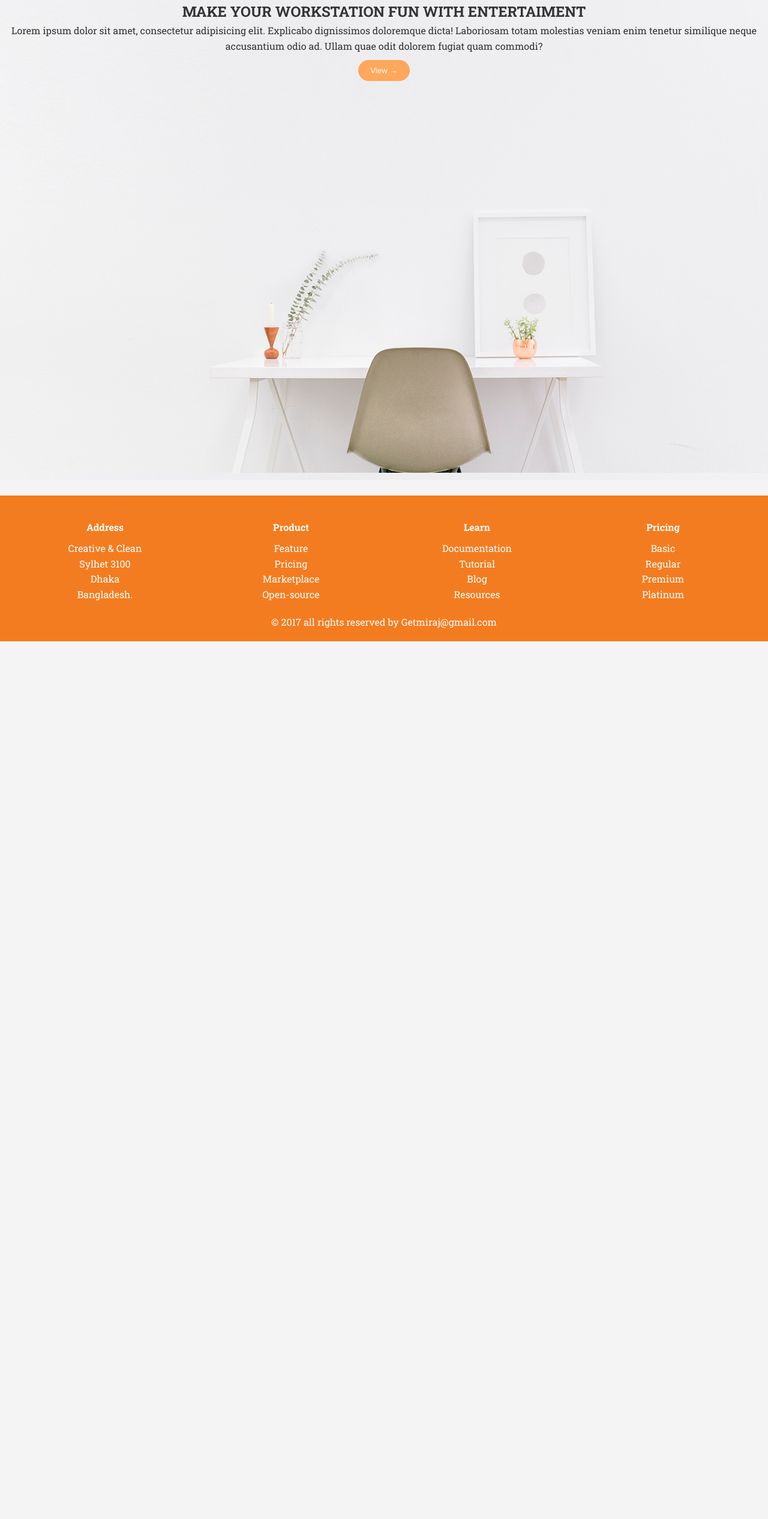
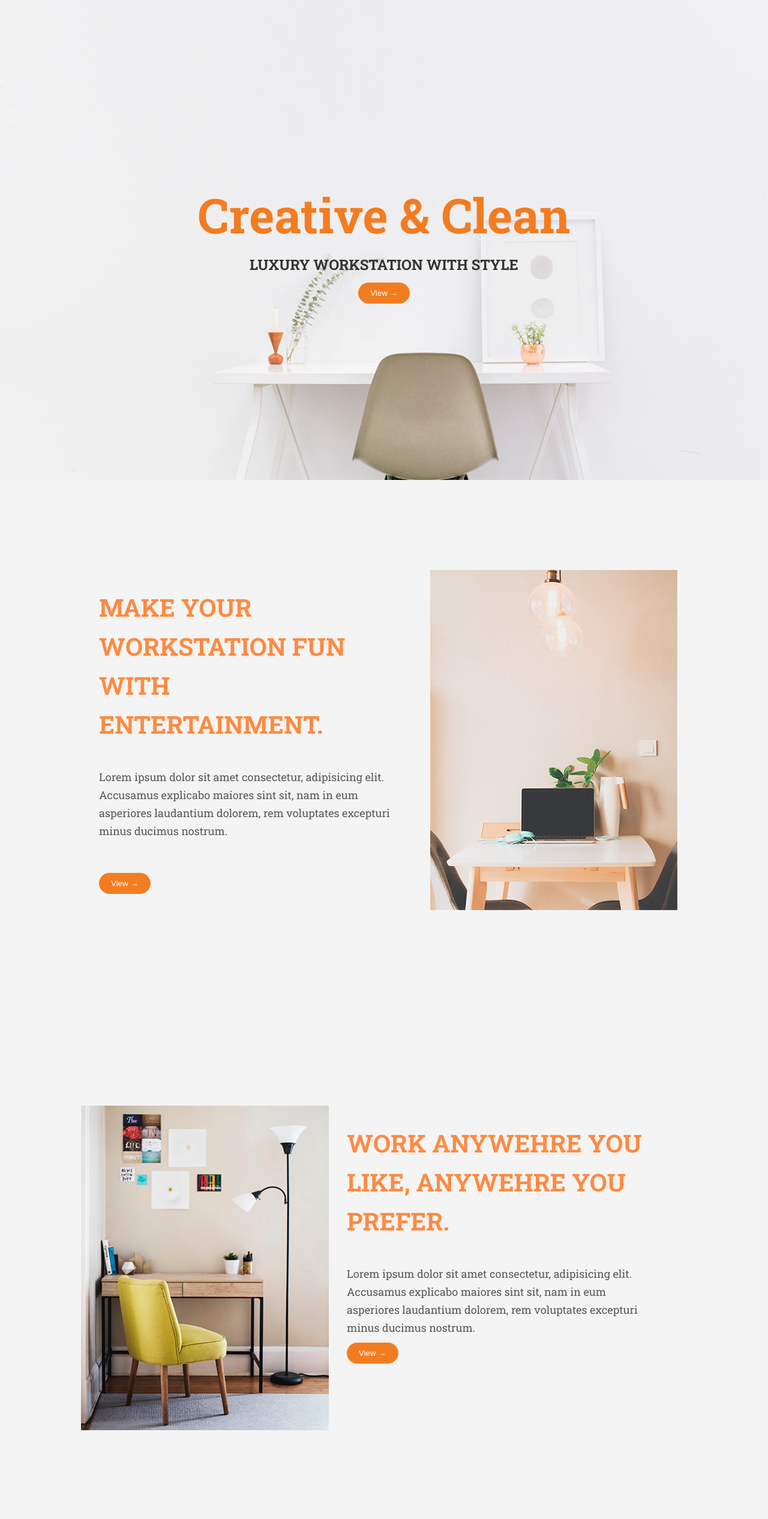
Before and after one commit to Santi0103/trabajo2, a plain HTML site: page index.html in a window 1280 px wide. Shown: the top 2532 px of the page at 60% size. Before the commit the page ends 1069 px from the top, so only its background shows below. Drawn offline with Linux system fonts and the light colour scheme.

Commit message:
KM - casi terminado, falta el degrade

```diff
--- a/index.html
+++ b/index.html
@@ -9,14 +9,46 @@
 <body>
 <main>
     <section class="banner">
-<h2>MAKE YOUR WORKSTATION FUN WITH ENTERTAIMENT</h2>
-<p>Lorem ipsum dolor sit amet, consectetur adipisicing elit. Explicabo
-    dignissimos doloremque dicta! Laboriosam totam molestias veniam enim
-    tenetur similique neque accusantium odio ad. Ullam quae odit dolorem fugiat
-    quam commodi?</p>
+        <h1><span>Creative & Clean</h1></span>
+        <h2>LUXURY WORKSTATION WITH STYLE</h2>
         <button>View →</button>
     </section>
-</main><br>
+
+    <section class="banner2">
+    <div class="text">
+      <h3>MAKE YOUR WORKSTATION FUN WITH ENTERTAINMENT.</h3>
+      <p>Lorem ipsum dolor sit amet consectetur, adipisicing elit. Accusamus explicabo maiores sint sit, nam
+        in eum asperiores laudantium dolorem, rem voluptates excepturi minus ducimus nostrum.</p>
+        <button>View →</button>
+    </div>
+    <aside class="imagen">
+      <img src="assets/imagenes/imagen2.png"/>
+    </aside>
+    </section><br>
+
+
+    <section class="banner3">
+    <aside class="image">
+      <img src="assets/imagenes/imagen3.png"/>
+    </aside>
+    <div class="texto">
+      <h3>WORK ANYWEHRE YOU LIKE, ANYWEHRE YOU PREFER.</h3>
+      <p>Lorem ipsum dolor sit amet consectetur, adipisicing elit. Accusamus explicabo maiores sint sit, nam
+        in eum asperiores laudantium dolorem, rem voluptates excepturi minus ducimus nostrum.</p>
+        <button>View →</button>
+    </div>
+    </section>
+
+
+
+    <section class="final">
+    <div class="text3">
+        <h3>SUPPLY OF UNMILITED RESOURCES.</h3>
+        <p>Lorem ipsum dolor sit amet consectetur, adipisicing elit. Accusamus explicabo maiores sint sit, nam in eum asperiores laudantium dolorem, rem voluptates excepturi minus ducimus nostrum.</p>
+        <button>View →</button>
+    </div>
+    </section>
+</main>
     <footer>
         <div class="footer-columns">
           <div><h4>Address</h4><p>Creative & Clean<br>Sylhet 3100<br>Dhaka<br>Bangladesh.</p></div>
@@ -24,7 +56,9 @@
           <div><h4>Learn</h4><p>Documentation<br>Tutorial</p>Blog<br>Resources</div>
           <div><h4>Pricing</h4><p>Basic<br>Regular<br>Premium<br>Platinum</p></div>
         </div>
+        <div class="fotrt">
           <p>© 2017 all rights reserved by Getmiraj@gmail.com</p>
+        </div>
     </footer>
 </body>
 </html>
--- a/styles/index.css
+++ b/styles/index.css
@@ -1,4 +1,3 @@
-
 @import url('https://fonts.googleapis.com/css2?family=Roboto+Slab:wght@100..900&display=swap');
 
 * {
@@ -14,19 +13,55 @@ body {
   line-height: 1.6;
 }
 
+h1{
+  color: #f47c20;
+  font-size: 80px;
+}
+
+h3{
+  color: #f47c20;
+  font-size: 30px;
+}
+
 .banner {
-  background-image: url("../assets/imagenes/imagen1.png") /*no-repeat center center*/;
+  background-image: url("../assets/imagenes/imagen1.png");
   width: 100vw;
   height: 100vh;
+  display: flex;
+  flex-direction: column;
+  justify-content: center;
+  align-items: center;
   text-align: center;
-  /*padding: auto;
-  background-color: #F4F4F4;
-  background-size: contain;
-  justify-content:center;*/
+  background-size: cover;
 }
 
+aside{
+  justify-content: flex-start;
+  display: flex;
+}
+
+.final{
+  background-image: url("../assets/imagenes/imagen4.png");
+  width: 100vw;
+  height: 80vh;
+  display: flex;
+  flex-direction: column;
+  justify-content: center;
+  align-items: center;
+  text-align: center;
+  background-size: cover;
+}
+
+.text3{
+  width: 400px;
+  align-items: flex-start;
+  flex-direction: column;
+  display: flex;
+}
+
+
 button {
-  background-color: #ffa75b;
+  background-color: #f47c20;
   color: white;
   border: none;
   padding: 10px 20px;
@@ -38,9 +73,56 @@ button {
 footer {
   background: #f47c20;
   color: white;
-  padding: 40px 20px 20px;
+  padding: 70px 50px 30px;
   text-align: center;
 }
+.banner2{
+  display: flex;
+  padding: 150px 150px 150px 135px;
+}
+
+.text{
+  margin: 20px 55px 0px 30px;
+  width: 40vw;
+}
+
+.text h3 {
+    color: #ff8a41;
+    font-size: 41px;
+    padding: 10px 0px 40px 0px;
+    line-height: 65px;
+}
+.text p {
+    line-height: 30px;
+    font-size: 18px;
+    color: rgba(0, 0, 0, 0.644);
+    padding-bottom: 45px;
+}
+
+.banner3{
+  display: flex;
+  padding: 150px 150px 150px 135px;
+}
+
+.texto{
+  margin: 20px 55px 0px 30px;
+  width: 40vw;
+}
+
+.texto h3 {
+  color: #ff8a41;
+  font-size: 41px;
+  padding: 10px 0px 40px 0px;
+  line-height: 65px;
+}
+
+.texto p {
+  line-height: 30px;
+    font-size: 18px;
+    color: rgba(0, 0, 0, 0.644);
+}
+
+
 
 .footer-columns {
   display: flex;
@@ -58,10 +140,16 @@ footer h4 {
 }
 
 footer p {
-  margin: 0;
+  margin: 0.2em 0;
 }
 
 footer .copyright {
   font-size: 0.9em;
-  margin-top: 20px;
+  margin-top: 10em;
 }
+
+.fotrt{
+  text-align: center;
+  margin-top: 8em;
+  font-size: 0.9em;
+}
```
Lines whose indentation alone changed are shown as unchanged.
